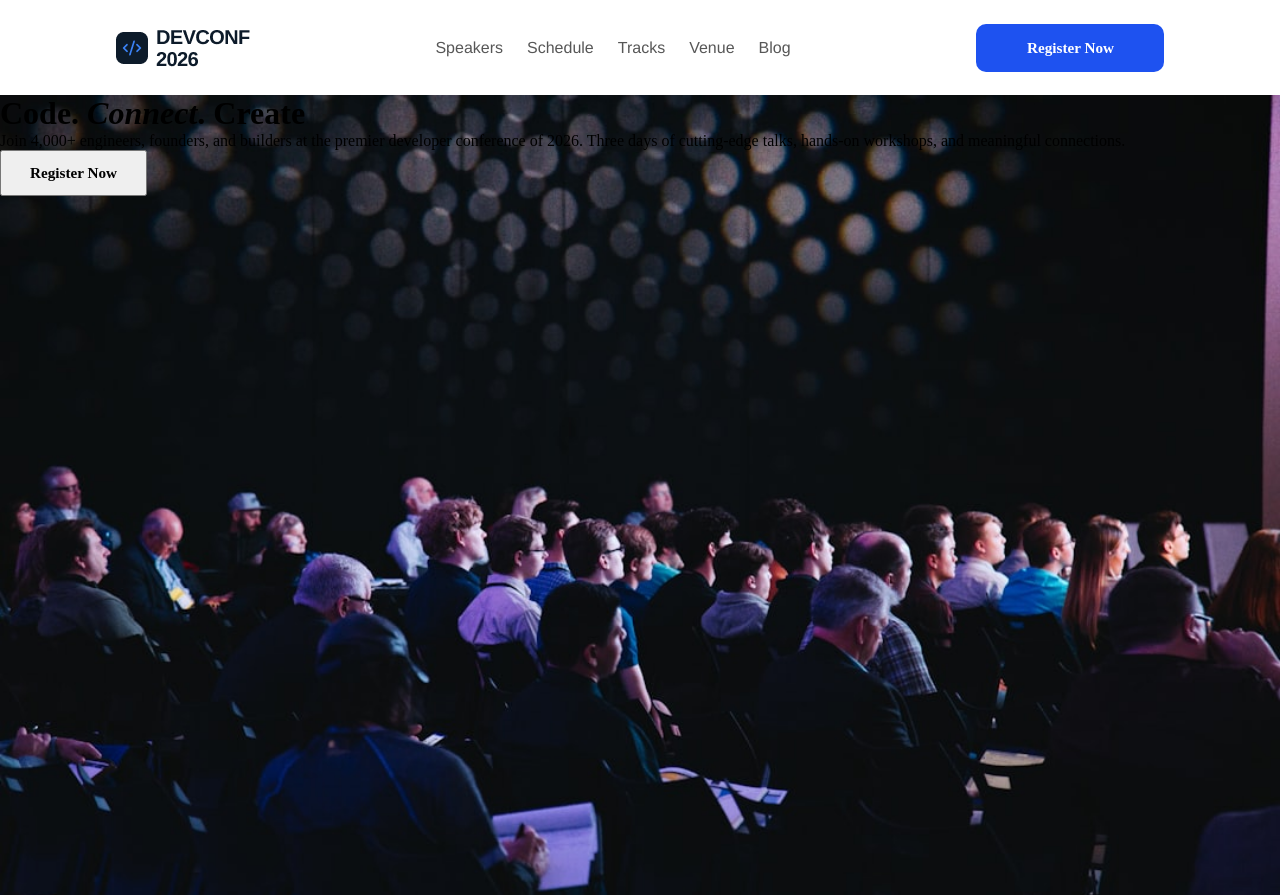
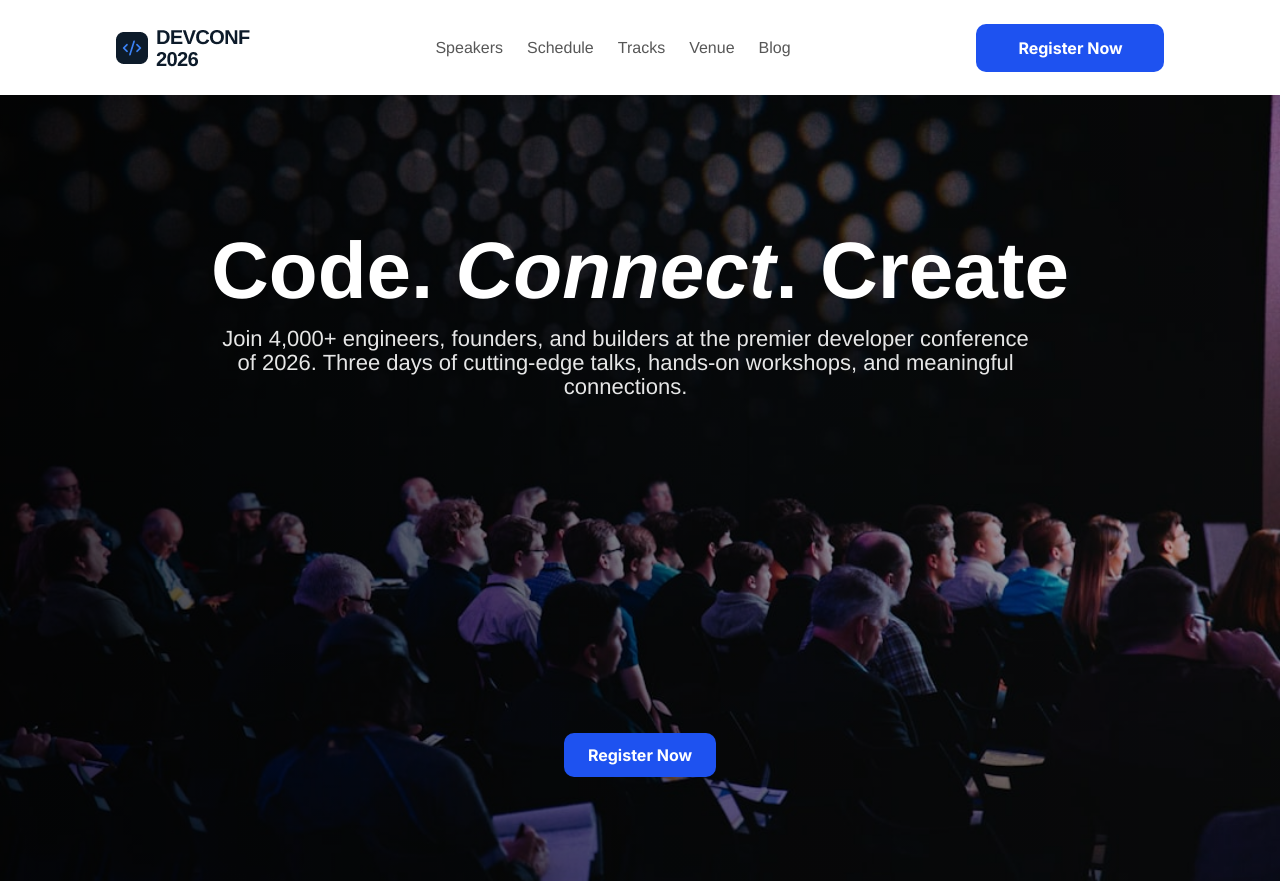
Before and after one commit to itsmashiat/B14-A01, a plain HTML site: page index.html in a window 1280 px wide. Drawn offline with nearby package versions, Linux system fonts and the light colour scheme.

Commit message:
hero section done

```diff
--- a/index.html
+++ b/index.html
@@ -14,7 +14,7 @@
     <!-- Navbar Section -->
     <nav>
         <div class="navContainer">
-            <img src="./assets/logo.png" alt="DevConf 2026 Logo">
+            <img id="logo" src="./assets/logo.png" alt="DevConf 2026 Logo">
             <ul class="navMenu">
                 <li>Speakers</li>
                 <li>Schedule</li>
@@ -29,9 +29,12 @@
         <!-- Banner (Hero) Section -->
     <header class="hero">
         <div class="heroContent">
-            <h1 class="heroTitle">Code. <em>Connect</em>. Create</h1>
-            <p class="heroSubtitle">Join 4,000+ engineers, founders, and builders at the premier developer conference of 2026. Three days of cutting-edge talks, hands-on workshops, and meaningful connections.
-            </p>
+            <div class="heroText">
+                <h1 class="heroTitle">Code. <em>Connect</em>. Create</h1>
+
+                <p class="heroSubtitle">Join 4,000+ engineers, founders, and builders at the premier developer conference of 2026. Three days of cutting-edge talks, hands-on workshops, and meaningful connections.
+                </p>
+            </div>
             <button class="btn" id="hero-register-btn">Register Now</button>
         </div>
     </header>
--- a/style.css
+++ b/style.css
@@ -21,10 +21,6 @@
 .btn {
     align-items: center;
     justify-content: center;
-    padding: 0.75rem 1.75rem;
-    font-family: var(--font-body);
-    font-weight: 600;
-    font-size: 0.95rem;
     cursor: pointer;
 }
 
@@ -45,7 +41,7 @@
 }
 
 
-nav img {
+#logo {
 }
 
 .navMenu {
@@ -88,10 +84,64 @@
 
 
 
+/* --- Hero Section --- */
+
 
 
 .hero {
-    background-image: url('./assets/banner.jpg');
+    background-image: linear-gradient(90deg,rgba(0, 0, 0, 0.7), rgba(0, 0, 0, 0.3)), url('./assets/banner.jpg');
     background-size: cover;
-    height: 100vh;
+    height: 786px;
 }
+
+
+
+.heroContent {
+    display: flex;
+    flex-direction: column;
+    align-items: center;
+    justify-content: space-between;
+    gap:278px;
+    text-align: center;
+    color: var(--color-white);
+}
+
+.heroText {
+    display: flex;
+    flex-direction: column;
+    gap: 16px;
+
+    font-family: var(--arimo);
+
+    margin-top: 136px;
+}
+
+.heroTitle {
+    font-size: 80px;
+    font-weight: 700;
+    line-height: 80px;
+}
+
+.heroSubtitle {
+    height: 108px;
+    width: 829px;
+    font-size: 22px;
+    font-weight: 400;
+    line-height: 24px;
+    opacity: 0.9;
+}
+
+#hero-register-btn {
+    margin-top: 20px;
+    background-color: var(--colour-button-blue);
+    color: var(--color-white);
+    border: none;
+    border-radius: 10px;
+    padding: 12px 24px;
+    font-family: var(--inter);
+    font-weight: bold;
+    font-size: 16px;
+    cursor: pointer;
+
+
+}
```
